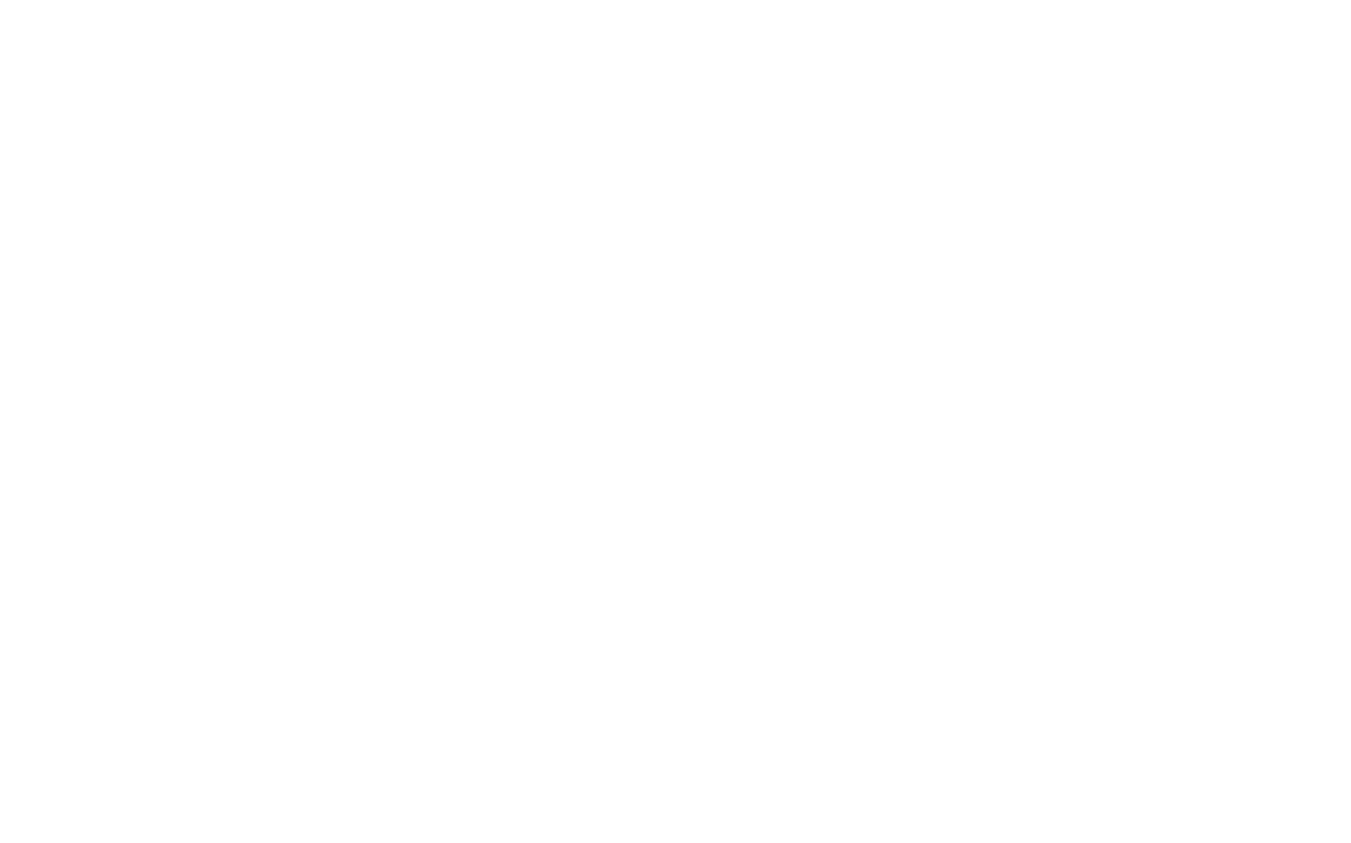
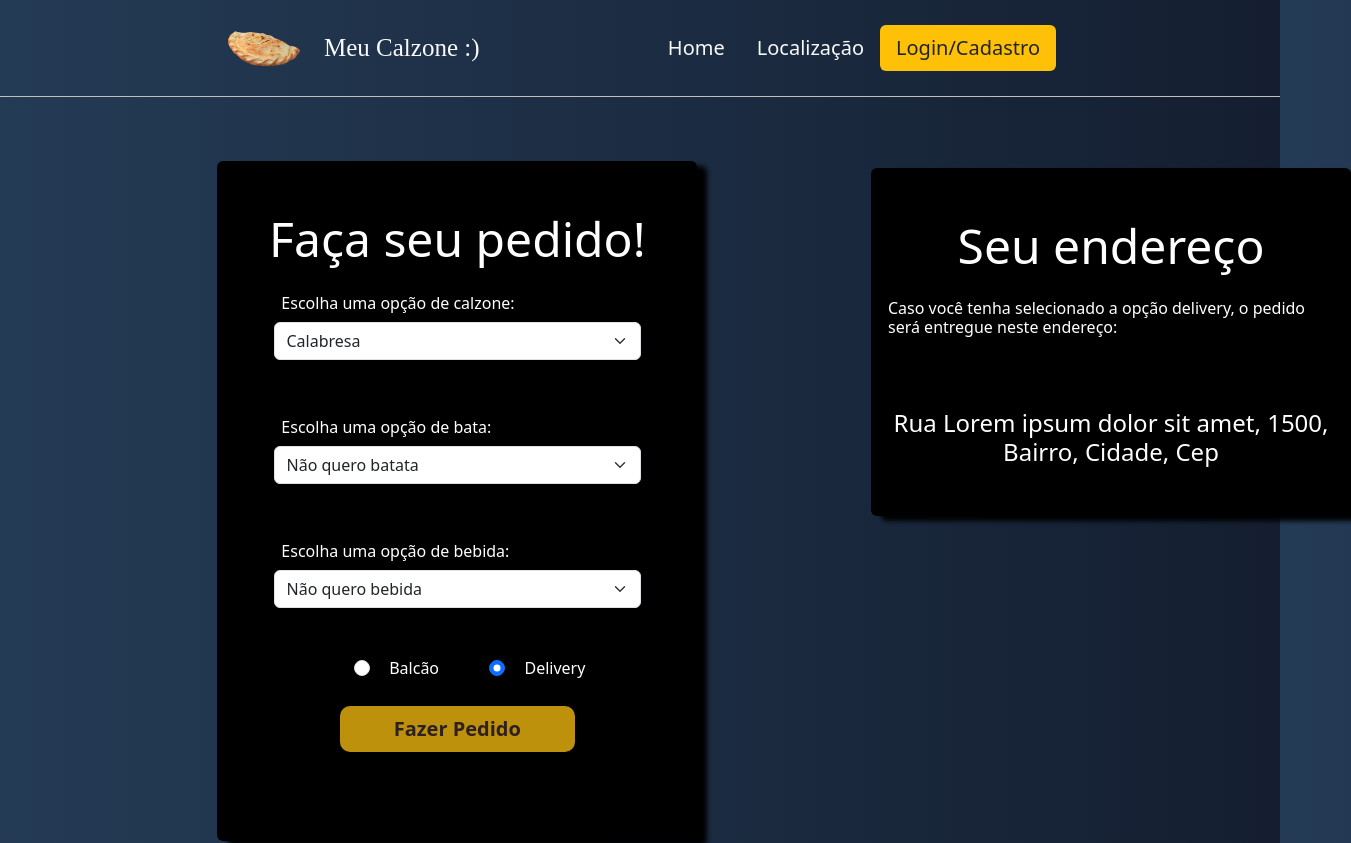
Before and after one commit to marquescauee/MeuCalzone, a React (Create React App) app in the folder client/: page /pedido in a window 1280 px wide. Before the commit this address had no page. Shown: the top 843 px of the page, 1351 px wide, since content can reach past the window. Before the commit the page ends 800 px from the top, so only its background shows below. Built offline with nearby package versions, Linux system fonts and the light colour scheme.

Commit message:
Order Page

```diff
--- a/client/src/MyRoutes.jsx
+++ b/client/src/MyRoutes.jsx
@@ -3,6 +3,7 @@
 import Home from './pages/Home';
 import Localizacao from "./pages/Localizacao";
 import LoginCadastro from "./pages/LoginCadastro";
+import Pedido from "./pages/Pedido";
 
 const MyRoutes = () => {
     return (
@@ -12,6 +13,7 @@
                 <Route element={<Home />} path="/home"></Route>
                 <Route element={<Localizacao />} path="/localizacao"></Route>
                 <Route element={<LoginCadastro />} path="/loginCadastro"></Route>
+                <Route element={<Pedido />} path="/pedido"></Route>
             </Routes>
         </BrowserRouter>
     )
--- a/client/src/components/botaoPedido/BotaoPedido.jsx
+++ b/client/src/components/botaoPedido/BotaoPedido.jsx
@@ -1,9 +1,10 @@
+import { Link } from 'react-router-dom'
 import './botaoPedido.css'
 
 const BotaoPedido = () => {
     return (
         <div className='divBotao'>
-            <button className="botao">Faça seu Pedido!</button>
+            <Link to={"/pedido"} className="botao">Faça seu Pedido!</Link>
         </div>
     )
 }
--- a/client/src/components/botaoPedido/botaoPedido.css
+++ b/client/src/components/botaoPedido/botaoPedido.css
@@ -9,6 +9,11 @@
     background-color: #eeb60f;
     opacity: 0.8;
     transition: 0.3s;
+    display: flex;
+    align-items: center;
+    justify-content: center;
+    text-decoration: none;
+    color: black;
 }
 
 .botao:hover {
@@ -18,4 +23,6 @@
 
 .divBotao {
     margin-top: 30px;
+    display: flex;
+    justify-content: center;
 }
--- /dev/null
+++ b/client/src/components/formPedido/FormPedido.jsx
@@ -0,0 +1,95 @@
+import { Link } from 'react-router-dom'
+import './formPedido.css'
+
+const FormPedido = () => {
+    return (
+        <div className='mb-5'>
+            <div className="row justify-content-center d-flex">
+                <div className="col-md-8">
+                    <div className="card mt-5">
+                        <div className="cabeca-card mt-5 display-5">Faça seu pedido!</div>
+
+                        <div className="card-body">
+                            <form method="POST" action="">
+                                <div className="row mb-5 d-block">
+                                    <label for="calzone"
+                                        className="lb-login col-md-4 col-form-label">Escolha uma opção de calzone:</label>
+                                    <div className="col-md-10 d-block m-auto">
+                                        <select className="form-select" name="calzone" id="calzone">
+                                            <option value="Calabresa">Calabresa</option>
+                                            <option value="Queijo">Queijo</option>
+                                            <option value="Frango">Frango</option>
+                                        </select>
+                                    </div>
+                                </div>
+
+                                <div className="row mb-5 d-block">
+                                    <label for="batata"
+                                        className="lb-login col-md-4 col-form-label">Escolha uma opção de bata:</label>
+                                    <div className="col-md-10 d-block m-auto">
+                                        <select className="form-select" name="batata" id="batata">
+                                            <option value="none">Não quero batata</option>
+                                            <option value="p">Pequena</option>
+                                            <option value="m">Média</option>
+                                            <option value="g">Grande</option>
+                                        </select>
+                                    </div>
+                                </div>
+
+                                <div className="row mb-5 d-block">
+                                    <label for="bebida"
+                                        className="lb-login col-md-4 col-form-label">Escolha uma opção de bebida:</label>
+                                    <div className="col-md-10 d-block m-auto">
+                                        <select className="form-select" name="bebida" id="bebida">
+                                            <option value="none">Não quero bebida</option>
+                                            <option value="refri">Refrigerante</option>
+                                            <option value="suco">Suco de laranja</option>
+                                            <option value="agua">Água mineral sem gás</option>
+                                        </select>
+                                    </div>
+                                </div>
+
+                                <div className="d-flex w-75 justify-content-center m-auto">
+                                    <div class="form-check w-100 balcao">
+                                        <input class="form-check-input" type="radio" name="opcaoEntrega" id="balcao" />
+                                        <label class="form-check-label" for="balcao">
+                                            Balcão
+                                        </label>
+                                    </div>
+                                    <div class="form-check w-100">
+                                        <input class="form-check-input" type="radio" name="opcaoEntrega" id="delivery" checked />
+                                        <label class="form-check-label" for="delivery">
+                                            Delivery
+                                        </label>
+                                    </div>
+                                </div>
+
+                                <div className="row mb-5">
+                                    <Link type="submit" className="m-auto w-50 my-4 d-block p-2 botaoEntrar">
+                                        Fazer Pedido
+                                    </Link>
+                                </div>
+                            </form>
+                        </div>
+                    </div>
+
+                    <div className="row justify-content-center endereco">
+                        <div className="col-md-1">
+                            <div className="card mt-5">
+                                <div className="cabeca-card mt-5 display-5">Seu endereço</div>
+                                <div className="card-body">
+                                    <h6 className='text-start mt-2'>Caso você tenha selecionado a opção delivery, o pedido será entregue neste endereço:</h6>
+                                </div>
+                                <div>
+                                    <p className='h4 mt-5 mb-5'>Rua Lorem ipsum dolor sit amet, 1500, Bairro, Cidade, Cep</p>
+                                </div>
+                            </div>
+                        </div>
+                    </div>
+                </div>
+            </div>
+        </div>
+    )
+}
+
+export default FormPedido
--- /dev/null
+++ b/client/src/components/formPedido/formPedido.css
@@ -0,0 +1,13 @@
+.balcao {
+    margin-left: 4rem;
+}
+
+.endereco {
+    position: absolute;
+    top: 15%;
+    left: 50%;
+}
+
+.botaoEntrar {
+    text-decoration: none;
+}
--- /dev/null
+++ b/client/src/pages/Pedido.jsx
@@ -0,0 +1,15 @@
+import Header from "../components/header/Header"
+import Footer from "../components/footer/Footer"
+import FormPedido from "../components/formPedido/FormPedido"
+
+const Pedido = () => {
+    return (
+        <>
+            <Header />
+            <FormPedido />
+            <Footer />
+        </>
+    )
+}
+
+export default Pedido
```
